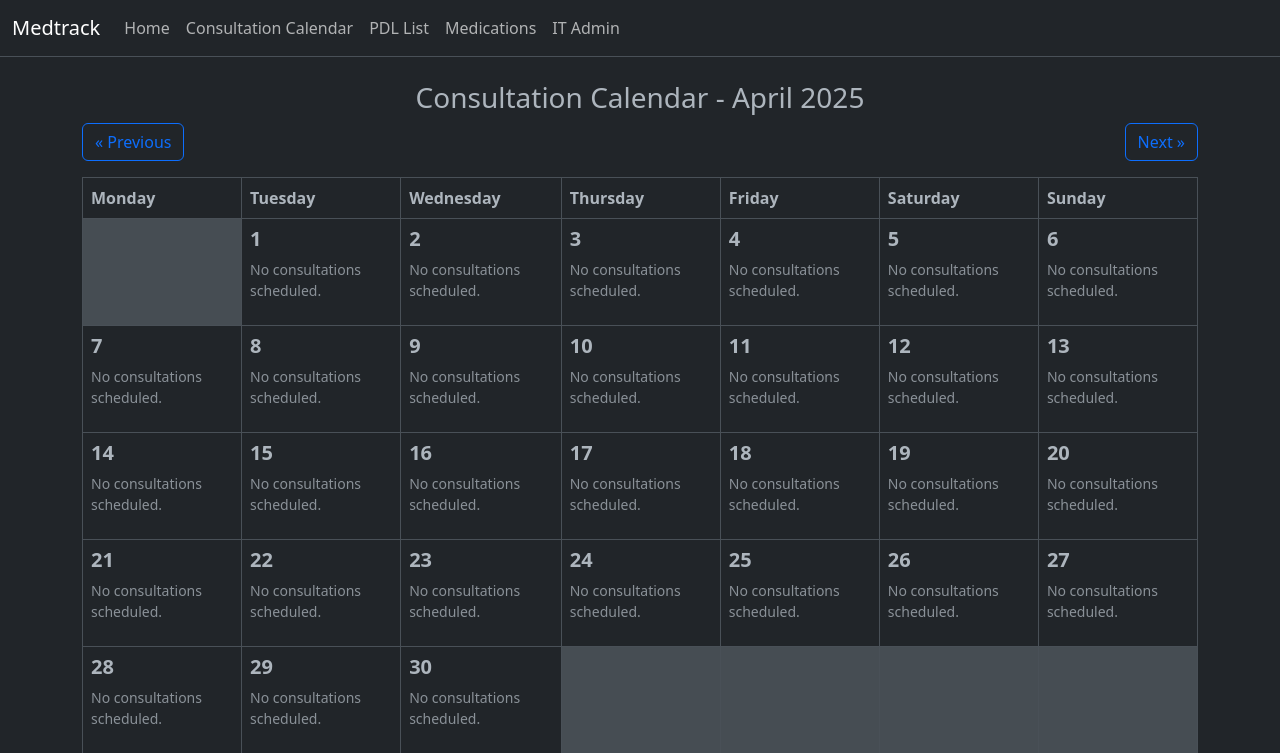
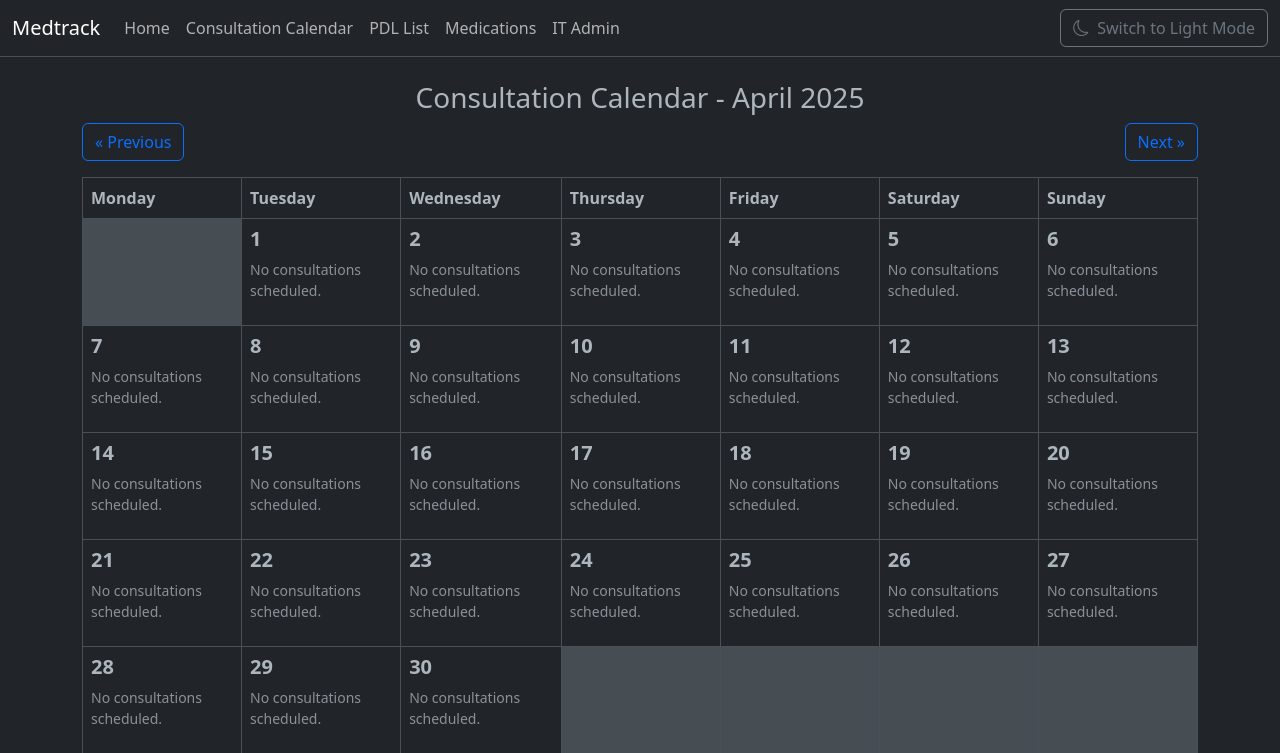
Before and after one commit to Daddycode11/MedTrack, a Django app: page /consultations/calendar/ in a window 1280 px wide. Shown: the top 753 px of the page. Run offline with Django 5.2, Linux system fonts and the light colour scheme; data that the repository does not hold is empty.

Commit message:
Add dark mode switch

```diff
--- a/medtrack/templates/base.html
+++ b/medtrack/templates/base.html
@@ -19,7 +19,7 @@
                 <span class="navbar-toggler-icon"></span>
             </button>
             <div class="collapse navbar-collapse" id="navbarNav">
-                <ul class="navbar-nav">
+                <ul class="navbar-nav me-auto">
                     <li class="nav-item">
                         <a class="nav-link" href="{% url 'pdl:index' %}">Home</a>
                     </li>
@@ -36,6 +36,11 @@
                         <a class="nav-link" href="{% url 'admin:index' %}">IT Admin</a>
                     </li>
                 </ul>
+                <!-- Dark Mode Toggle Button -->
+                <button id="themeToggle" class="btn btn-outline-secondary d-flex align-items-center">
+                    <i id="themeIcon" class="bi bi-moon pe-2"></i>
+                    <span id="themeText">Switch to Light Mode</span>
+                </button>
             </div>
         </div>
     </nav>
@@ -53,6 +58,35 @@
 
     {% block content %}{% endblock %}
     <script src="https://cdn.jsdelivr.net/npm/bootstrap@5.3.0/dist/js/bootstrap.bundle.min.js"></script>
+    <script>
+        // JavaScript for Dark Mode Toggle
+        const themeToggle = document.getElementById('themeToggle');
+        const themeIcon = document.getElementById('themeIcon');
+        const themeText = document.getElementById('themeText');
+        const htmlElement = document.documentElement;
+
+        // Check localStorage for saved theme
+        const savedTheme = localStorage.getItem('theme');
+        if (savedTheme) {
+            htmlElement.setAttribute('data-bs-theme', savedTheme);
+            themeIcon.className = savedTheme === 'dark' ? 'bi bi-moon pe-2' : 'bi bi-sun pe-2';
+            themeText.textContent = savedTheme === 'dark' ? 'Switch to Light Mode' : 'Switch to Dark Mode';
+        } else {
+            // Default to dark mode
+            htmlElement.setAttribute('data-bs-theme', 'dark');
+            themeIcon.className = 'bi bi-moon pe-2';
+            themeText.textContent = 'Switch to Light Mode';
+        }
+
+        themeToggle.addEventListener('click', () => {
+            const currentTheme = htmlElement.getAttribute('data-bs-theme');
+            const newTheme = currentTheme === 'dark' ? 'light' : 'dark';
+            htmlElement.setAttribute('data-bs-theme', newTheme);
+            themeIcon.className = newTheme === 'dark' ? 'bi bi-moon pe-2' : 'bi bi-sun pe-2';
+            themeText.textContent = newTheme === 'dark' ? 'Switch to Light Mode' : 'Switch to Dark Mode';
+            localStorage.setItem('theme', newTheme); // Save theme to localStorage
+        });
+    </script>
     {% block extra_js %}{% endblock %}
 </body>
 </html>
```
